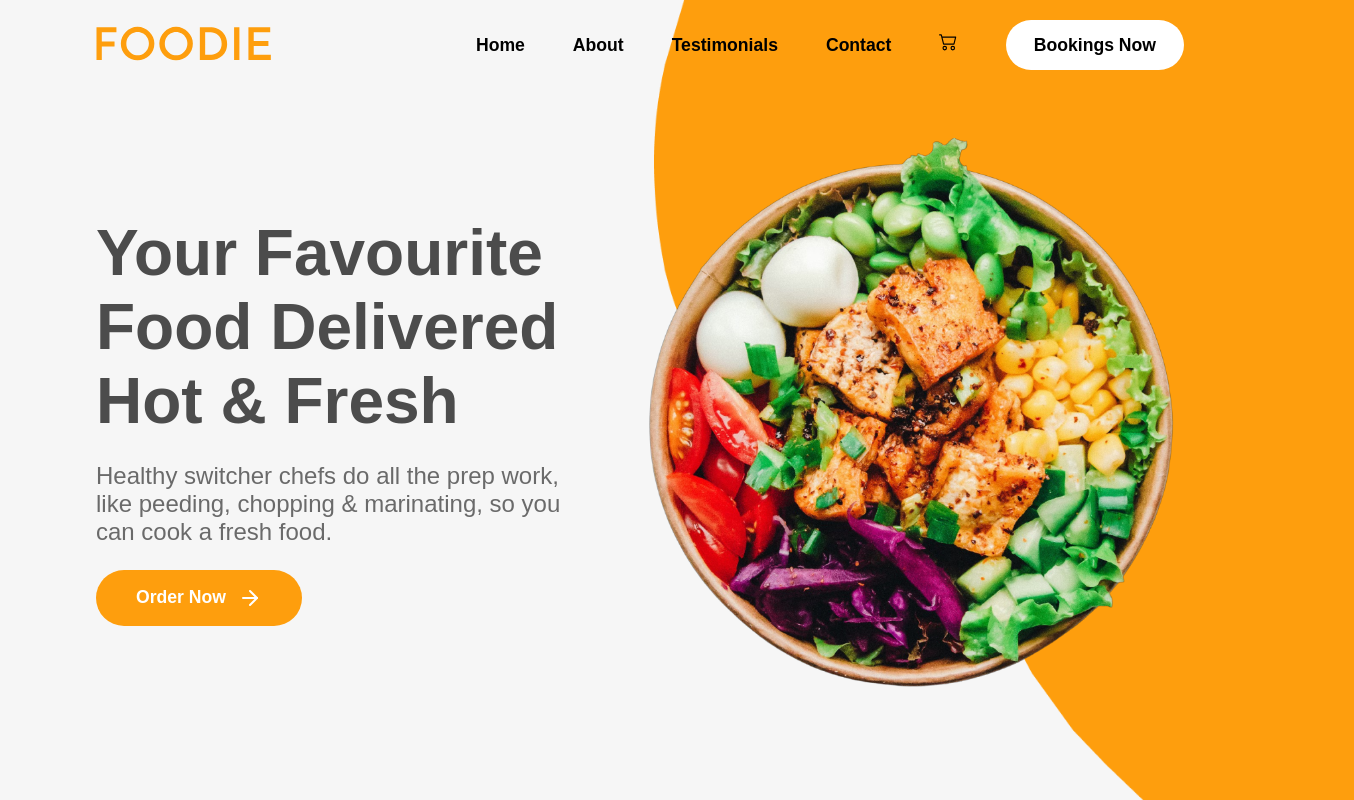
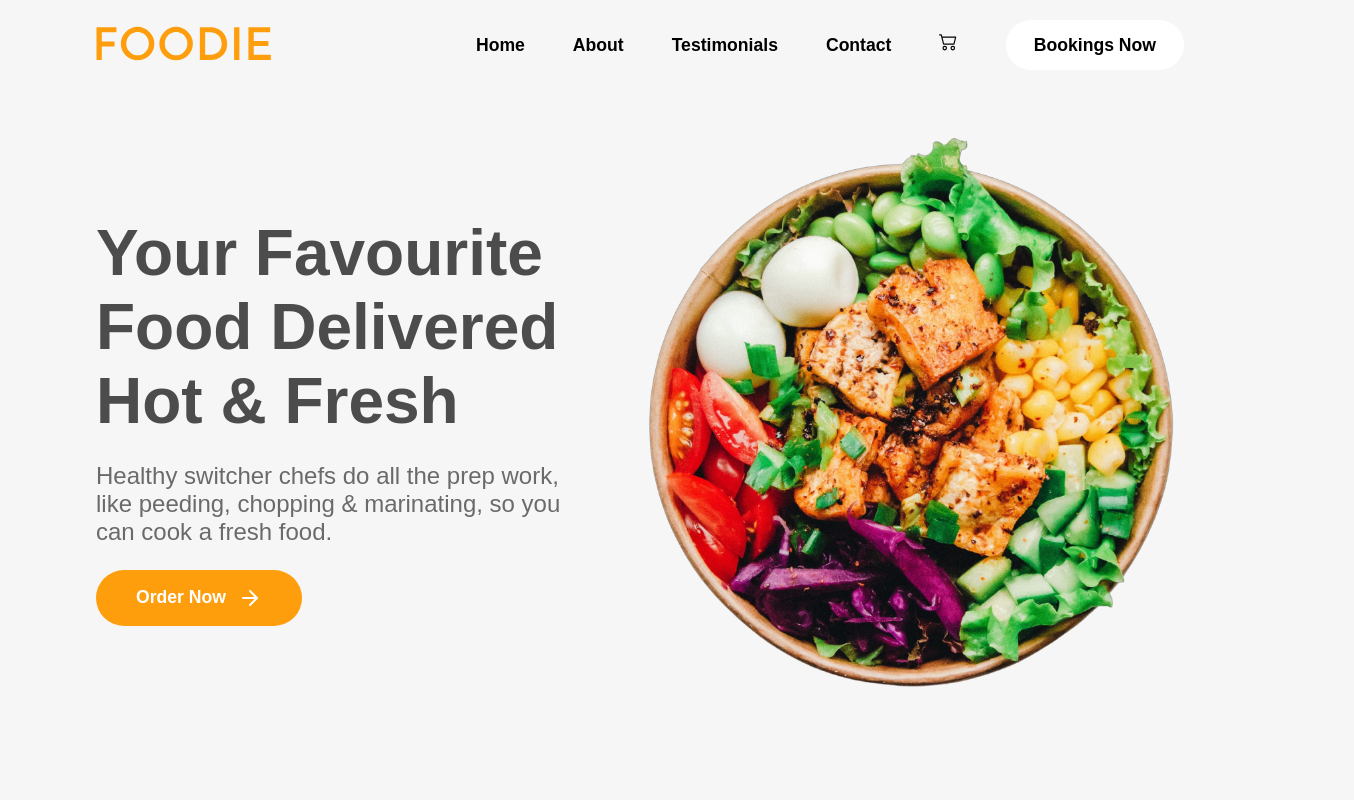
Before and after one commit to Ramudi48/Resturant-Landing-Page, a React (Create React App) app: page / in a window 1280 px wide. Shown: the top 800 px of the page, 1354 px wide, since content can reach past the window. Built offline with nearby package versions, Linux system fonts and the light colour scheme.

Commit message:
Remove unused BannerBackground image container from Home component

```diff
--- a/src/Components/Home.js
+++ b/src/Components/Home.js
@@ -9,9 +9,7 @@ const Home = () => {
     <div className="home-container">
       <Navbar />
       <div className="home-banner-container">
-        <div className="home-bannerImage-container">
-          <img src={BannerBackground} alt="" />
-        </div>
+
         <div className="home-text-section">
           <h1 className="primary-heading">
             Your Favourite Food Delivered Hot & Fresh
```
